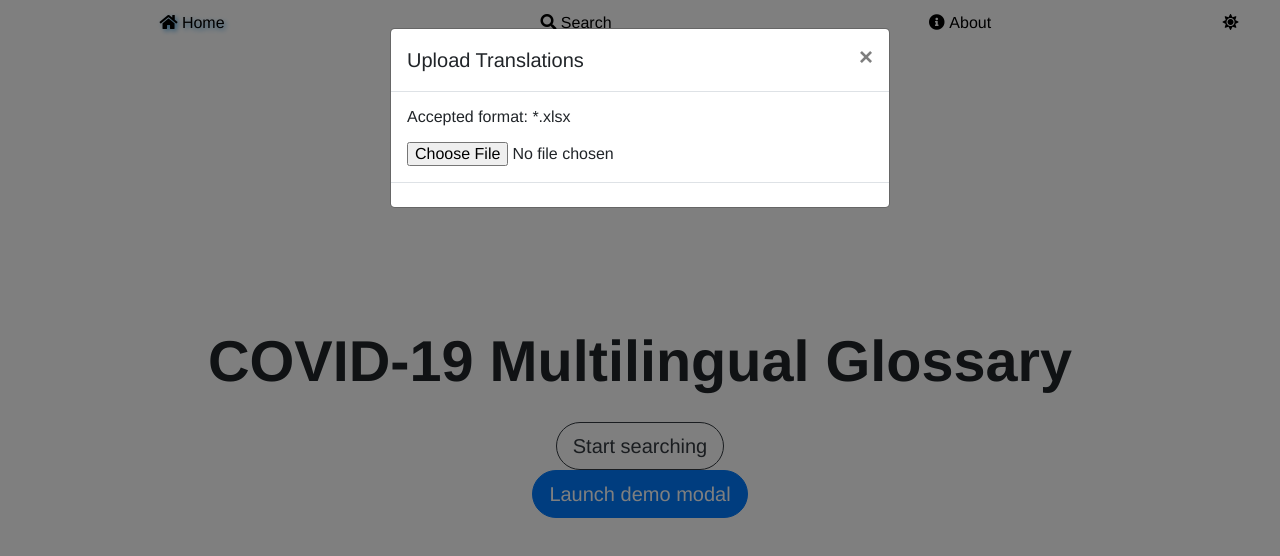
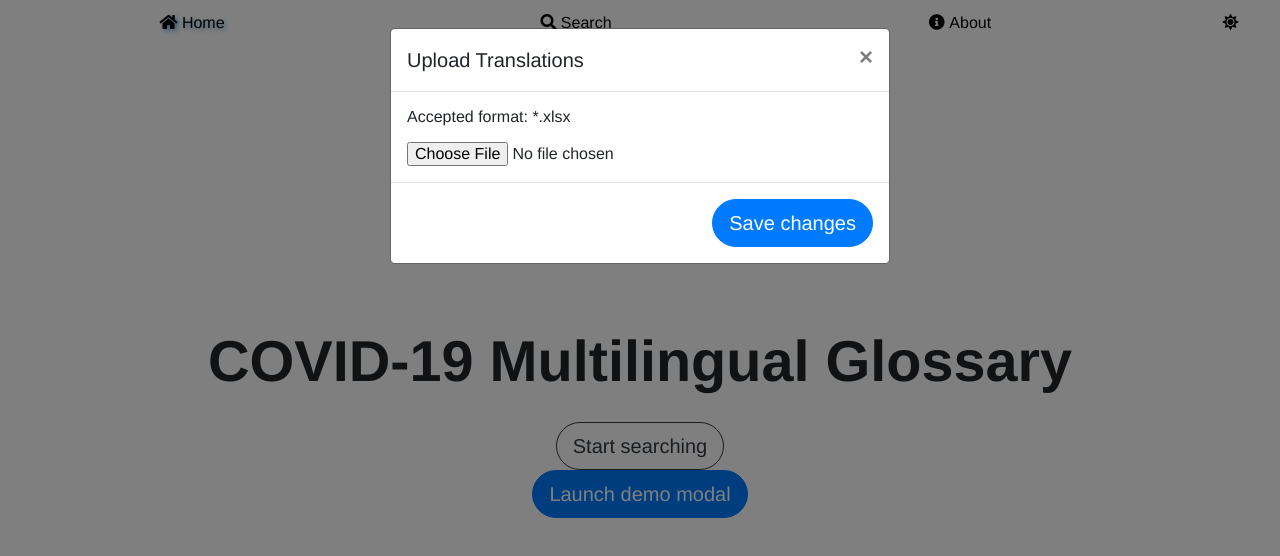
Before and after one commit to UoaWDCC/wdcc-cmlg-frontend, a React (Create React App) app: page / in a window 1280 px wide. Both pictures are taken after a click on the button "Launch demo modal". Shown: the top 556 px of the page. Built offline with nearby package versions, Linux system fonts and the light colour scheme.

Commit message:
[CMLG-029] Changes on css
Issue:
css needed to be imported.

Solution:
Imported the css and applied some changes to the error message design.

Risk:
N/A

Reviewed by :
Dave, Annie, Min Sun, Eileen, Hayoon, Clarissa

```diff
--- a/src/components/UploadPopUp.js
+++ b/src/components/UploadPopUp.js
@@ -71,6 +71,7 @@ function UploadPopUp() {
                         <div className="modal-footer">
                             {/* { error ? <p>Error</p> : <p></p> } */}
                             { error && <p id = "error-msg">Upload Error</p>}
+                            <button type="submit" form='fileForm' className="btn btn-primary" onClick={handleUploadSubmit} >Save changes</button>
                         </div>
                     </div>
                 </div>
```
